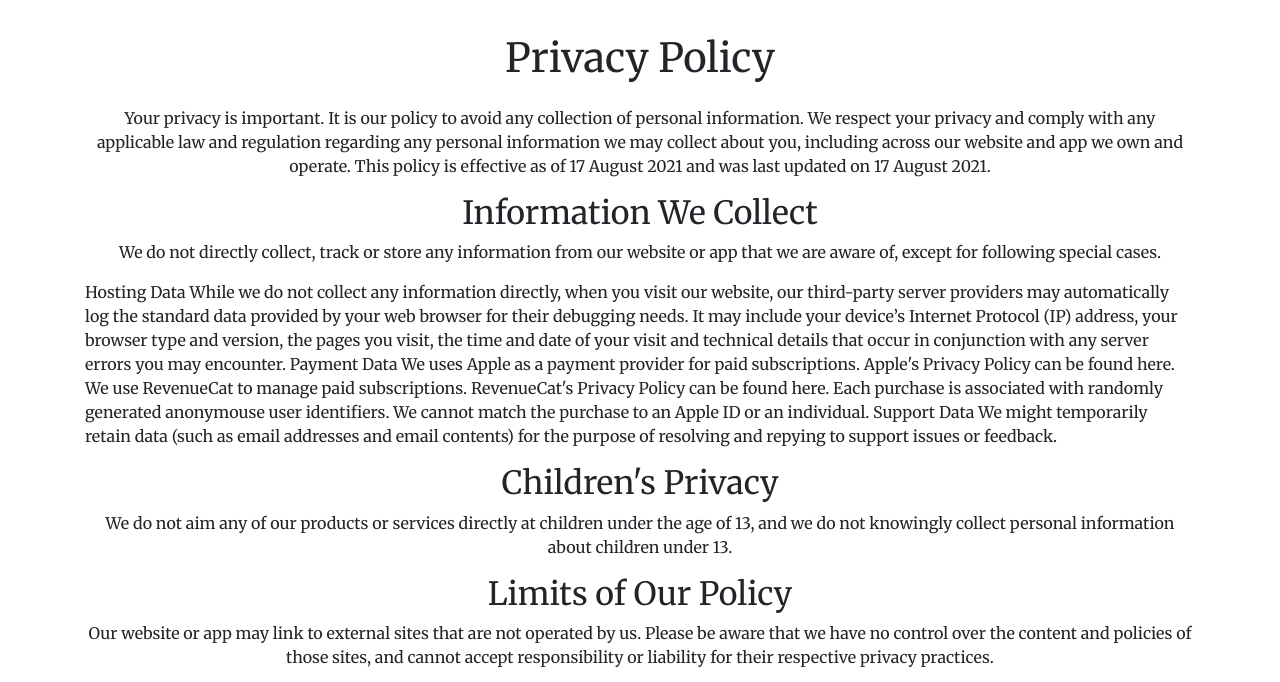
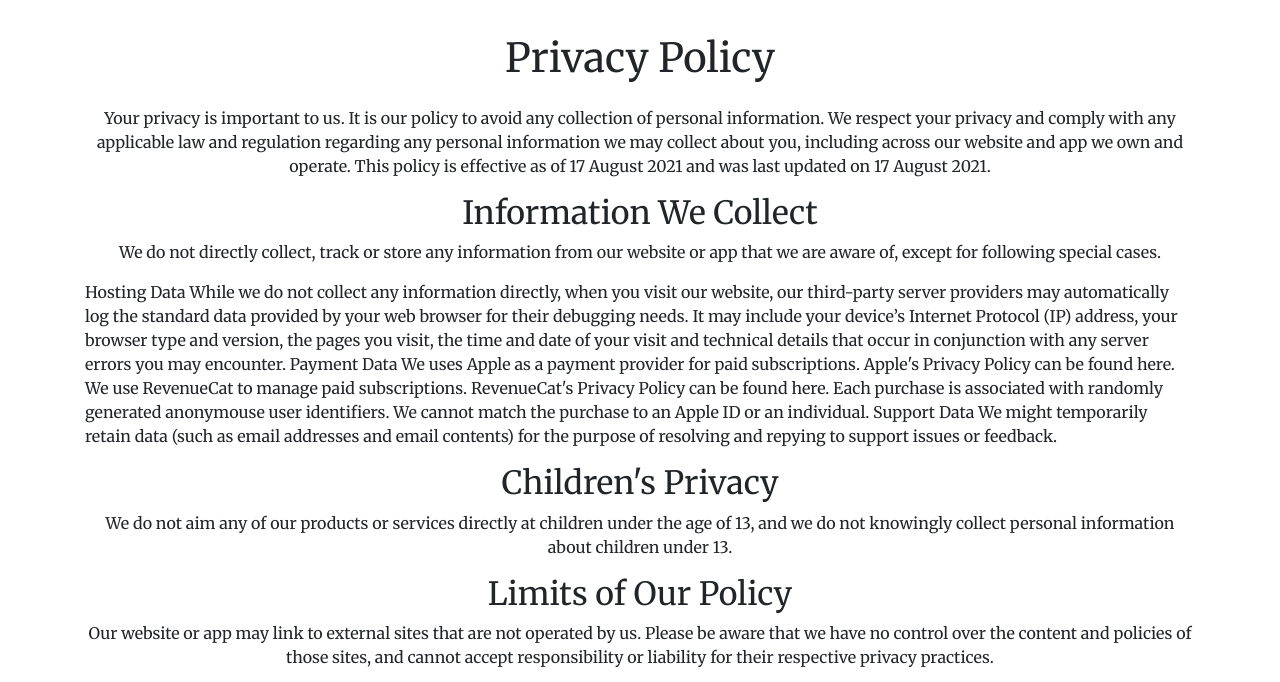
Before and after one commit to OneCodeMan/Pinselton-website, a plain HTML site: page privacy_policy.html in a window 1280 px wide. Shown: the part 94-776 px from the top of the page. Drawn offline with nearby package versions, Linux system fonts and the light colour scheme.

```diff
--- a/privacy_policy.html
+++ b/privacy_policy.html
@@ -60,7 +60,7 @@
             <div>
                 <h1 class="text-center mb-4">Privacy Policy</h1>
                 <p class="text-center">
-                  Your privacy is important.
+                  Your privacy is important to us.
                   It is our policy to avoid any collection of personal information.
                   We respect your privacy and comply with any applicable law and regulation regarding any personal information we may collect about you, including across our website and app we own and operate.
 
```
